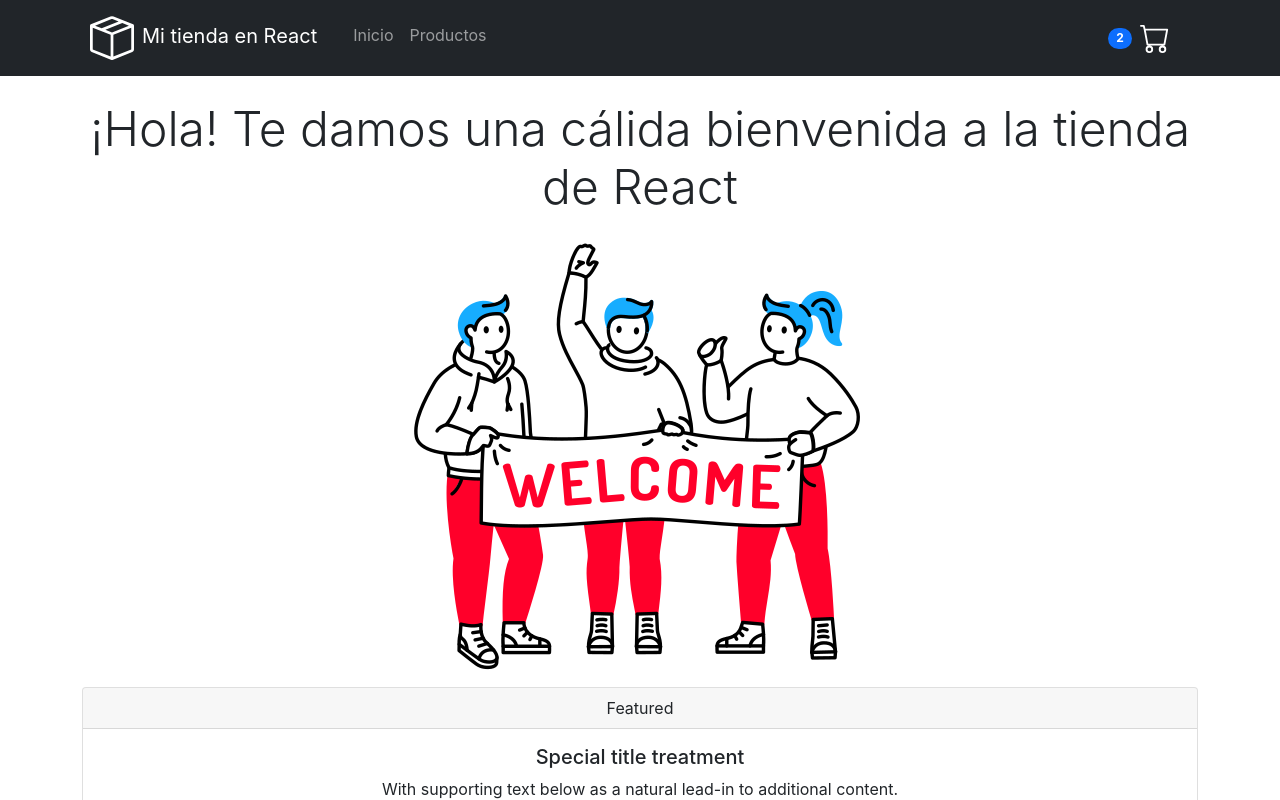
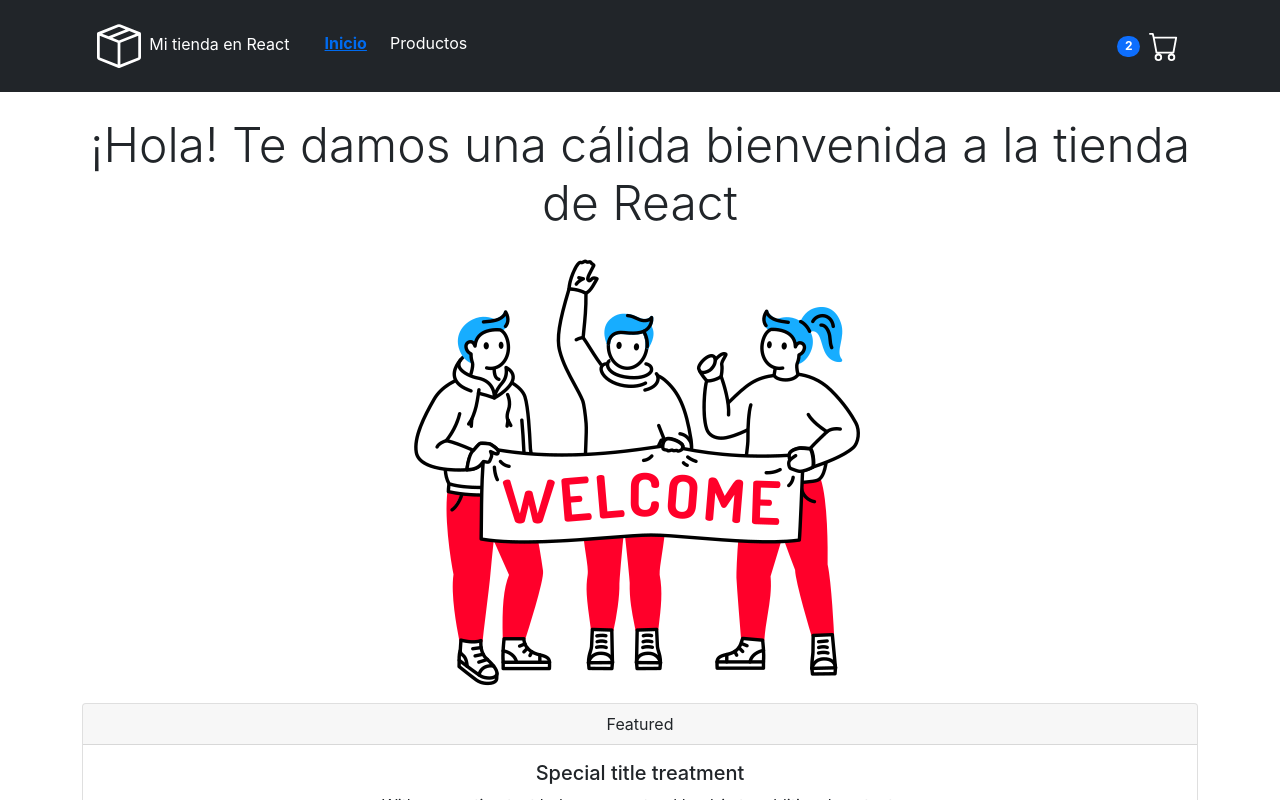
Before and after one commit to jorgefalconcampos/e-commerce-react, a React (Vite) app: page / in a window 1280 px wide. Shown: the top 800 px of the page. Built offline with nearby package versions, Linux system fonts and the light colour scheme.

Commit message:
cambio de Nav.Link => NavLink

```diff
--- a/src/App.css
+++ b/src/App.css
@@ -28,6 +28,32 @@
   color: #61dafb;
 }
 
+.nav-item {
+  padding-left: 0.25rem;
+  padding-right: 0.25rem;
+  text-decoration: none;
+  padding: .5rem 0.45rem;
+  display: block;
+  color: white;
+}
+
+.nav-item:hover {
+  color: white;
+}
+
+.nav-item-active {
+  padding-left: 0.5rem;
+  padding-right: 0.5rem;
+  text-decoration: none;
+  padding: .5rem 1rem;
+  display: block;
+  text-decoration: underline;
+  font-weight: bold;
+  color: #006BEF;
+}
+
+
+
 @keyframes App-logo-spin {
   from {
     transform: rotate(0deg);
--- a/src/components/NavBar/NavBar.jsx
+++ b/src/components/NavBar/NavBar.jsx
@@ -5,46 +5,59 @@ import CartWidget from "./CartWidget";
 import { BoxSeam } from "react-bootstrap-icons";
 import Row from "react-bootstrap/Row";
 import Col from "react-bootstrap/Col";
-import { Link } from "react-router-dom";
+import { Link, NavLink } from "react-router-dom";
 
 const NavBar = () => {
+  const linkStyle = {
+    display: "block",
+    textDecoration: "none",
+  };
 
-  const linkStyle = {
-    textDecoration: "none",
+  const linkStyleActive = {
+    textDecoration: "underline",
+    fontWeight: "bold",
+  };
 
-  }
+  const isLinkActive = (isActive) => {
+    if (isActive) {
+      return "nav-item-active";
+    } else {
+      return "nav-item";
+    }
+  };
 
   return (
     <Navbar collapseOnSelect expand="lg" bg="dark" variant="dark">
       <Container>
-        <Link to="/" style={linkStyle}>
-          <Navbar.Brand href="#home">
-            <BoxSeam color="white" size={60} className="px-2" />
-            Mi tienda en React
-          </Navbar.Brand>
-        </Link>
+        <NavLink to="/" className="nav-item">
+          <BoxSeam color="white" size={60} className="px-2" />
+          Mi tienda en React
+        </NavLink>
         <Navbar.Toggle aria-controls="responsive-navbar-nav" />
         <Navbar.Collapse id="responsive-navbar-nav">
           <Container fluid>
             <Row>
               <Col className="text-center">
-                <Nav className="me-auto">
-                  <Link to="/" style={linkStyle}>
-                    <Nav.Link href="#home">Inicio</Nav.Link>
-                  </Link>
-                  <Link to="/products" style={linkStyle}>
-                    <Nav.Link href="#products">Productos</Nav.Link>
-                  </Link>
-
+                <Nav className="me-auto my-auto">
+                  <NavLink
+                    to="/"
+                    className={({ isActive }) => isLinkActive(isActive)}
+                  >
+                    Inicio
+                  </NavLink>
+                  <NavLink
+                    to="/products"
+                    className={({ isActive }) => isLinkActive(isActive)}
+                  >
+                    Productos
+                  </NavLink>
                 </Nav>
               </Col>
               <Col lg="auto" className="text-center">
                 <Nav class="me-auto">
-                  <Link to="/cart" style={linkStyle}>
-                    <Nav.Link href="#cart">
-                      <CartWidget />
-                    </Nav.Link>
-                  </Link>
+                  <NavLink to="/cart" className="nav-item">
+                    <CartWidget />
+                  </NavLink>
                 </Nav>
               </Col>
             </Row>
```
